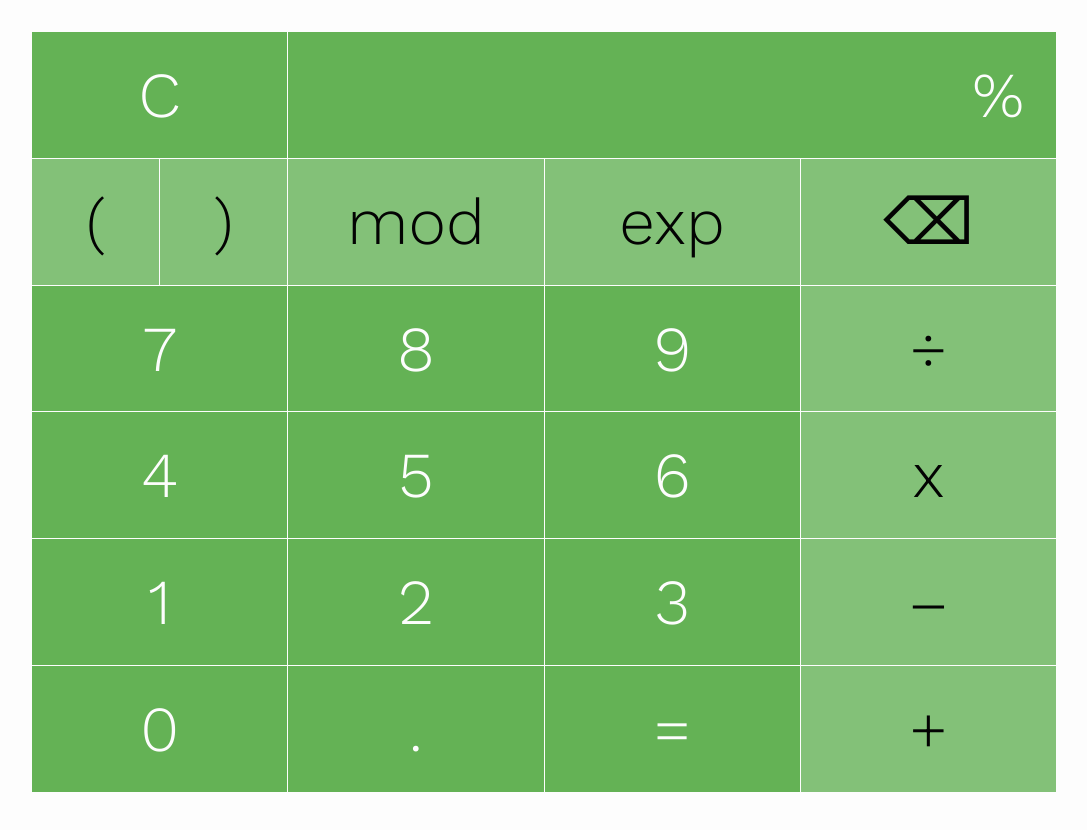
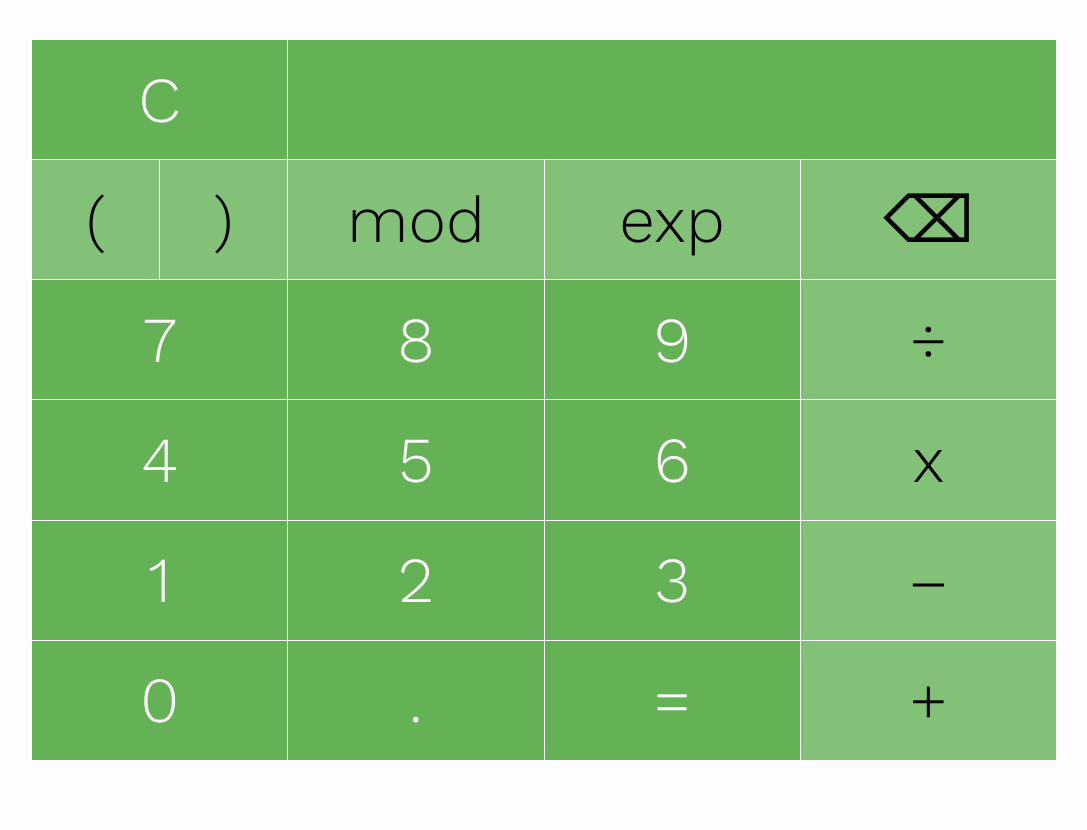
Before and after one commit to Momentum-Team-16/js-caculator-johnhamlin, a plain HTML site: page index.html in a window 1280 px wide. Both pictures are taken after a click on the element "mod". Shown: the whole page, without its empty margins (96-1183 px from the left). Drawn offline with nearby package versions, Linux system fonts and the light colour scheme.

Commit message:
Bug Fixes

```diff
--- a/main.css
+++ b/main.css
@@ -42,10 +42,11 @@ body {
 }
 
 .calculator {
-  height: 95%;
+  height: 90%;
   font-size: var(--font-size);
   max-width: 80%;
   margin: 2rem auto;
+  margin-top: 5vh;
   /* background-color: var(--green); */
 
   display: grid;
--- a/main.js
+++ b/main.js
@@ -86,6 +86,9 @@ function handleInput(input) {
   // prevent multiple operators entered in a row
   if (OPERATORS[input] && OPERATORS[displayText.at(-1)]) return;
 
+  // prevent inputting an operator as the first value
+  if (OPERATORS[input] && displayText === '') return;
+
   // add leading zero to decimal input
   if (input === '.' && displayText === '') input = '0.1';
 
@@ -109,7 +112,6 @@ function updateDisplay(text) {
 }
 
 function clearDisplay() {
-  resultCalculated = false;
   displayText = '';
   renderDisplay();
 }
@@ -120,7 +122,6 @@ function renderDisplay() {
 }
 
 function calculateResult(text) {
-  resultCalculated = true;
   try {
     return math.evaluate(text);
   } catch (error) {
```
